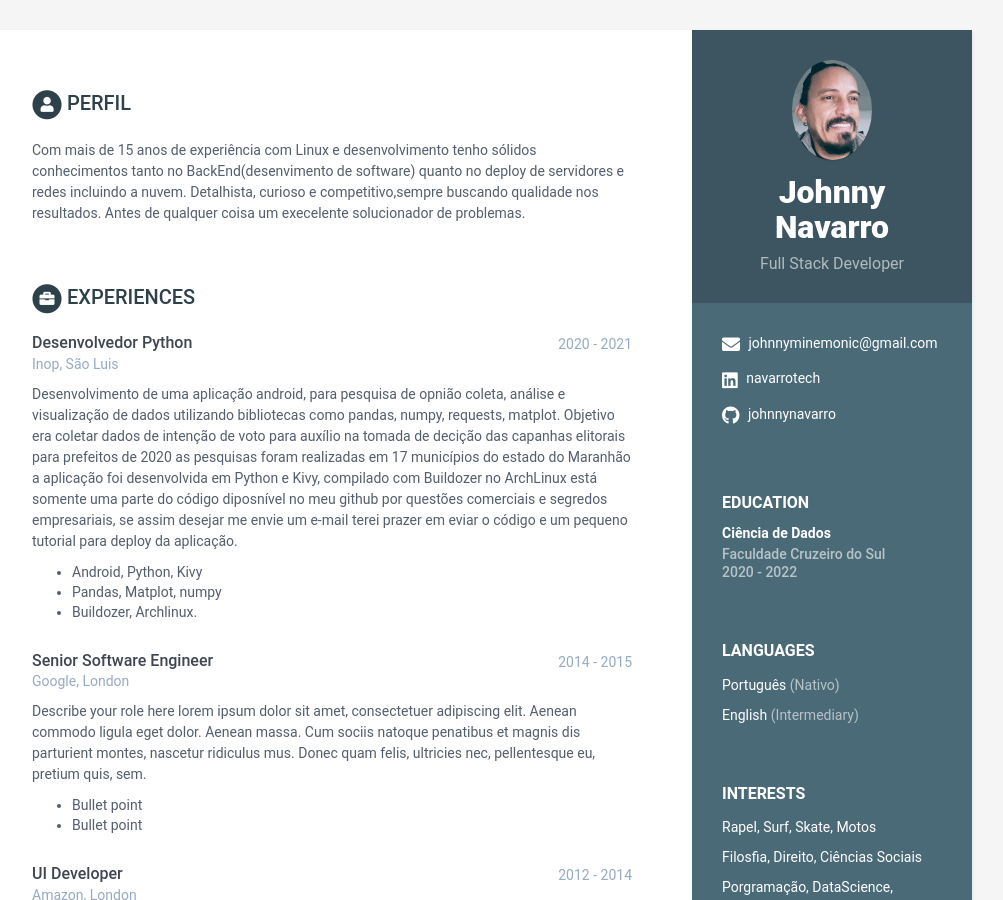
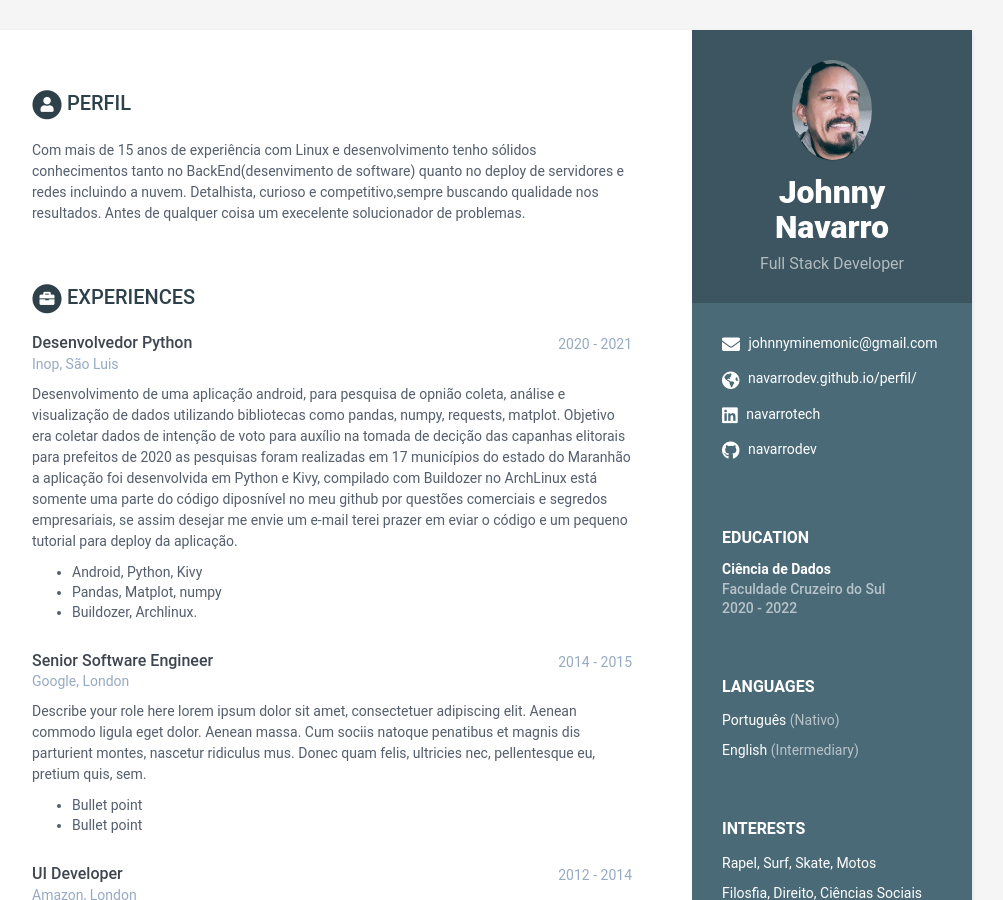
Before and after one commit to navarrodev/perfil, a Jekyll site: the page built from index.html, in a window 1280 px wide and 900 px high. Shown: the whole window, without its empty margins (168-1171 px from the left). Built offline with Jekyll 4.4.1, drawn with Linux system fonts in a browser that asks for light colours.

Commit message:
Update data.yml

```diff
--- a/_data/data.yml
+++ b/_data/data.yml
@@ -15,10 +15,10 @@ sidebar:
     # Sidebar links
     email: johnnyminemonic@gmail.com
     #phone: 012 345 6789
-    website:  #do not add http://
+    website: navarrodev.github.io/perfil/ #do not add http://
     linkedin: navarrotech
     #xing: alandoe
-    github: johnnynavarro
+    github: navarrodev
     #telegram: # add your nickname without '@' sign
     #gitlab:
     #bitbucket:
```
